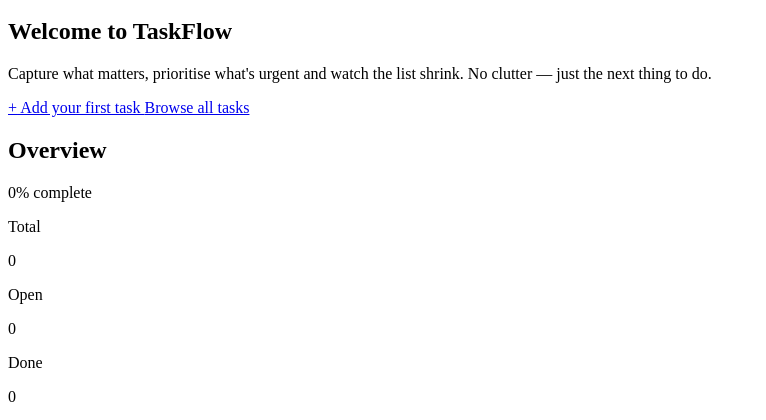
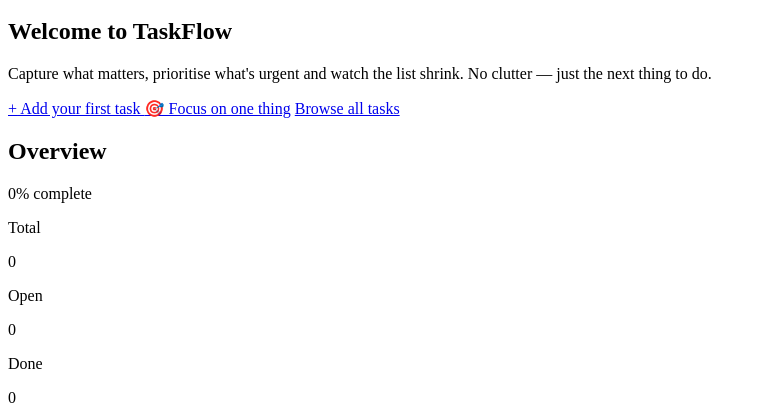
Before and after one commit to olasunkamiabdulrasheed-design/django-todo, a Django app: page / in a window 1280 px wide. Shown: the part 1335-1755 px from the top of the page, without its empty margins (0-766 px from the left). Run offline with Django 5.2, Linux system fonts and the light colour scheme; data that the repository does not hold is empty.

Commit message:
fix(templates): build the empty-state link with the url tag
Co-Authored-By: Claude Code <noreply@anthropic.com>

```diff
--- a/templates/home.html
+++ b/templates/home.html
@@ -4,6 +4,8 @@
 {% block title %}TaskFlow — get things done{% endblock %}
 
 {% block content %}
+
+{% url 'item_create' as add_url %}
 
 {# ── Hero ──────────────────────────────────────────────────────────────── #}
 <section class="animate-fade-up overflow-hidden rounded-3xl border border-slate-200
@@ -27,6 +29,7 @@
         <a href="{% url 'item_create' %}" class="btn-primary">
             <span class="text-base leading-none">+</span> Add your first task
         </a>
+        <a href="{% url 'focus' %}" class="btn-ghost">🎯 Focus on one thing</a>
         <a href="{% url 'item_list' %}" class="btn-ghost">Browse all tasks</a>
     </div>
 </section>
@@ -64,7 +67,7 @@
         {% for task in recent %}
             {% include 'partials/task_card.html' with task=task %}
         {% empty %}
-            {% include 'partials/empty_state.html' with icon='🎉' title='All clear' message='You have no open tasks. Add one to get started.' action_url='/tasks/add/' action_label='Add a task' %}
+            {% include 'partials/empty_state.html' with icon='🎉' title='All clear' message='You have no open tasks. Add one to get started.' action_url=add_url action_label='Add a task' %}
         {% endfor %}
     </div>
 </section>
```
